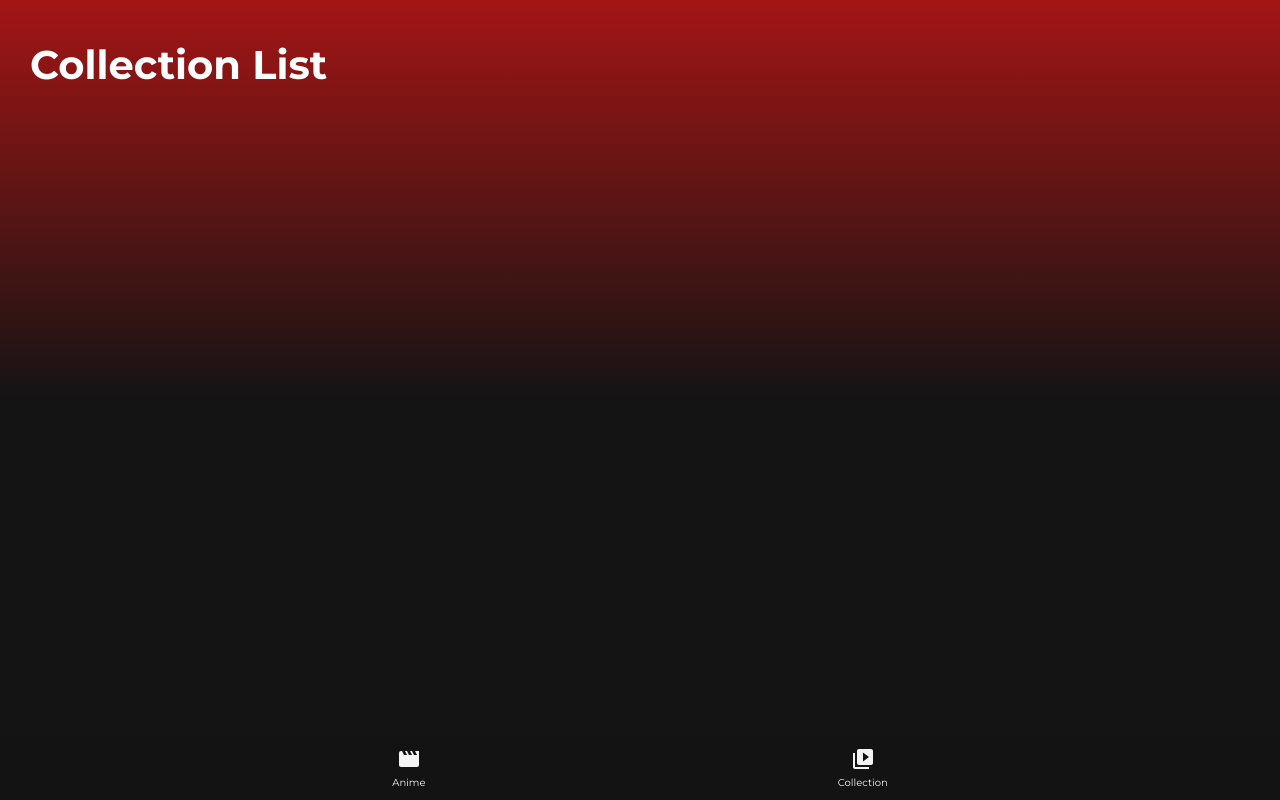
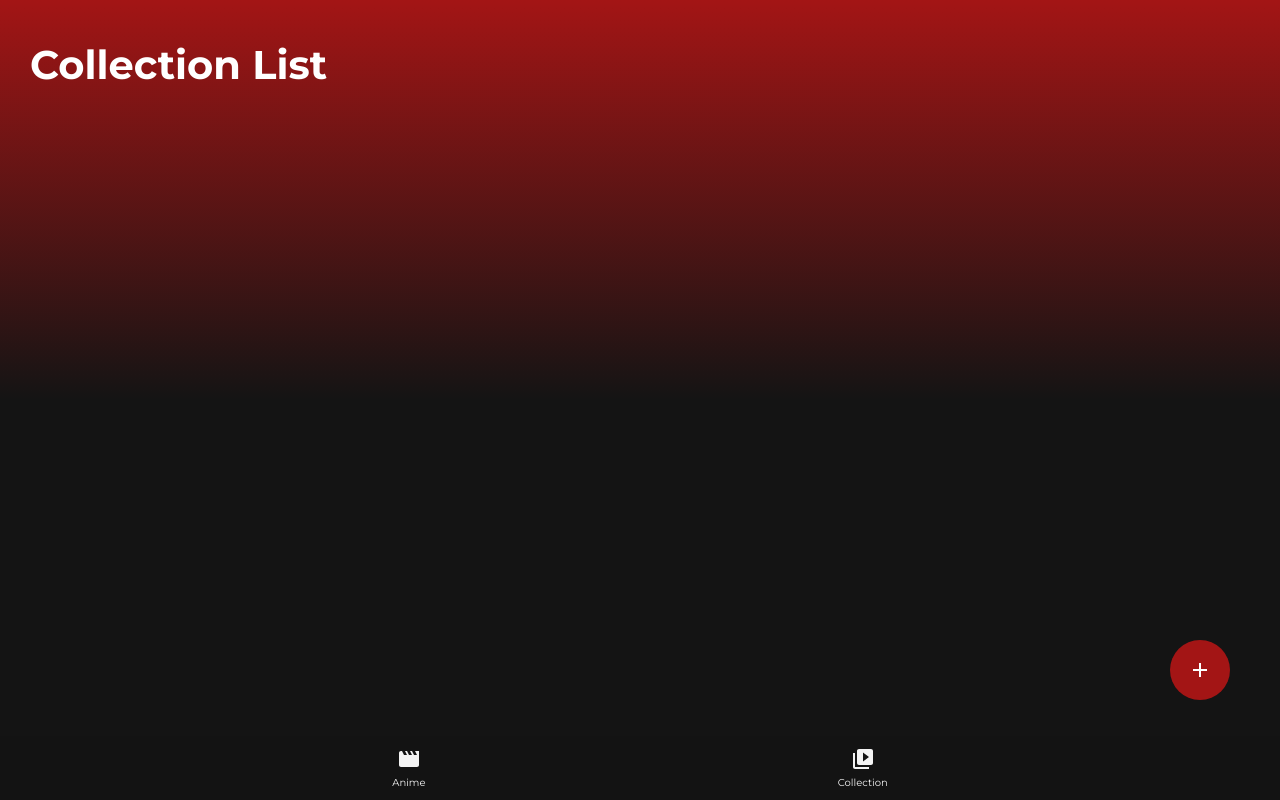
Before and after one commit to mfauzanalg/anilist, a React (Create React App) app: page /collection in a window 1280 px wide. Built offline with nearby package versions, Linux system fonts and the light colour scheme.

Commit message:
add floating button

```diff
--- /dev/null
+++ b/src/components/Button/styled.js
@@ -0,0 +1,11 @@
+import styled from '@emotion/styled'
+
+export const PrimaryButton = styled.div`
+  cursor: pointer;
+  border: 1px solid red;
+  padding: 10px;
+  border-radius: 5px;
+  font-size: 16px;
+  font-weight: 500;
+  background-color: #a31515;
+`
--- /dev/null
+++ b/src/components/FloatingButton/index.js
@@ -0,0 +1,12 @@
+import { ButtonContainer } from './styled'
+import AddIcon from '@mui/icons-material/Add';
+
+const FloatingButton = () => {
+  return (
+    <ButtonContainer>
+      <AddIcon />
+    </ButtonContainer>
+  )
+}
+
+export default FloatingButton
--- /dev/null
+++ b/src/components/FloatingButton/styled.js
@@ -0,0 +1,16 @@
+import styled from '@emotion/styled'
+
+export const ButtonContainer = styled.div`
+  display: flex;
+  width: 30px;
+  height: 30px;
+  font-size: 30px;
+  background-color: #a31515;
+  align-items: center;
+  justify-content: center;
+  border-radius: 30px;
+  padding: 30px;
+  position: fixed;
+  bottom: 100px;
+  right: 50px;
+`
--- a/src/components/Pagination/index.js
+++ b/src/components/Pagination/index.js
@@ -3,7 +3,6 @@ import Pagination from '@mui/material/Pagination';
 const CustomPagination = ({ count, setQuery, query, page }) => {
 
   const onPaginationChange = (e, currentPage) => {
-    console.log(e, currentPage)
     const temp = { ...query }
     temp.page = currentPage
     setQuery(temp)
--- a/src/context/CollectionContext.js
+++ b/src/context/CollectionContext.js
@@ -6,7 +6,6 @@ export const CollectionProvider = (props) => {
   const [collections, setCollections] = useState(JSON.parse(localStorage.getItem('collections')) || [])
 
   useEffect(() => {
-    console.log(collections)
     localStorage.setItem('collections', JSON.stringify(collections))
   }, [collections])
 
--- a/src/pages/CollectionListPage/index.js
+++ b/src/pages/CollectionListPage/index.js
@@ -2,6 +2,7 @@ import { CollectionListContainer, ComponentContainer, Title } from './styled'
 import CollectionCard from '../../components/CollectionCard'
 import { CollectionContext } from '../../context/CollectionContext'
 import { useContext } from 'react'
+import FloatingButton from '../../components/FloatingButton'
 
 const CollectionListPage = () => {
   const { collections, addNewCollection } = useContext(CollectionContext)
@@ -24,6 +25,7 @@ const CollectionListPage = () => {
           })
         }
       </CollectionListContainer>
+      <FloatingButton />
     </ComponentContainer>
   )
 }
--- a/src/pages/CollectionListPage/styled.js
+++ b/src/pages/CollectionListPage/styled.js
@@ -12,6 +12,7 @@ export const ComponentContainer = styled.div`
   background-color: #141414;
   min-height: 100vh;
   background-image: linear-gradient(#a31515, transparent, transparent);
+  position: relative;
 `
 
 export const CollectionListContainer = styled.div`
@@ -21,3 +22,8 @@ export const CollectionListContainer = styled.div`
   display: flex;
   flex-wrap: wrap;
 `
+
+export const ButtonContainer = styled.div`
+  display: flex;
+  margin-top: 5px;
+`
```
Also changed, not shown: src/components/Button/index.js (added, +11 -0 lines).
